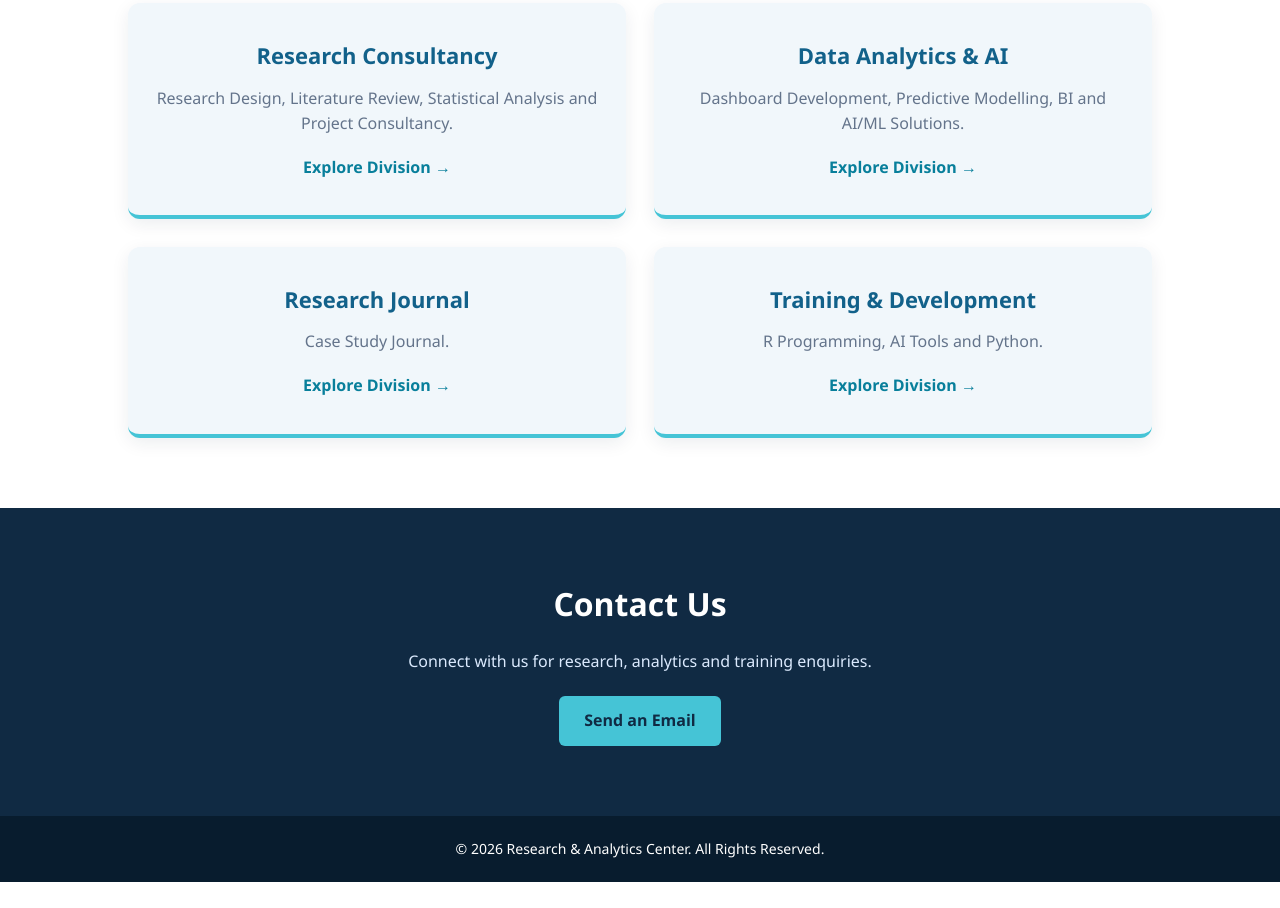
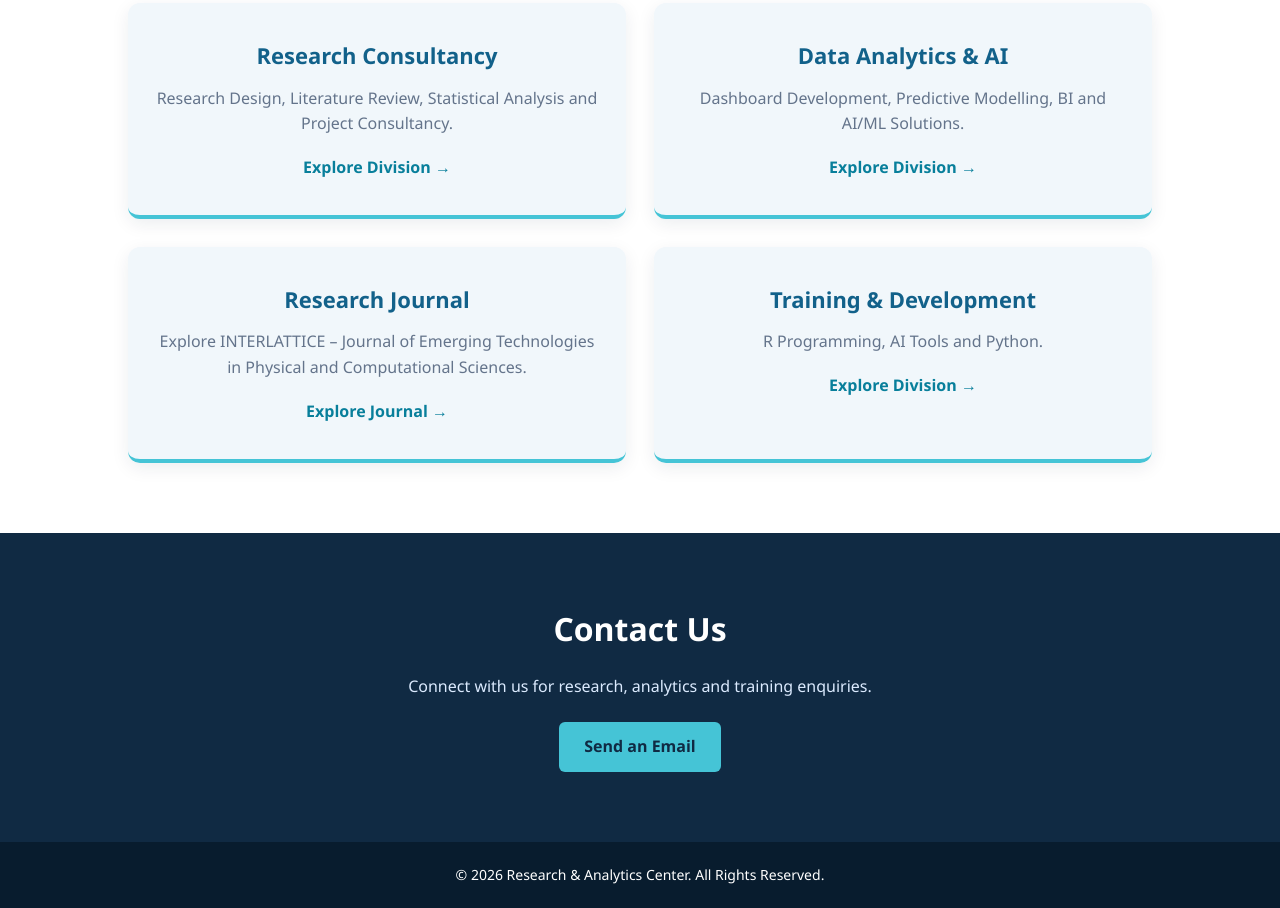
Before and after one commit to ojtwebsitemanagement-prog/research-analytics-website, a plain HTML site: page index.html in a window 1280 px wide. Shown: the part 1064-1972 px from the top of the page. Before the commit the page ends 1946 px from the top, so only its background shows below. Drawn offline with Linux system fonts and the light colour scheme.

Commit message:
Updated Index Service Page

```diff
--- a/index.html
+++ b/index.html
@@ -64,11 +64,16 @@
             <span class="learn-more">Explore Division →</span>
         </a>
 
-        <a href="research-journal.html" class="service-card">
-            <h3>Research Journal</h3>
-            <p>Case Study Journal.</p>
-            <span class="learn-more">Explore Division →</span>
+
+        <a href="https://anupama-j.github.io/interlattice/index.html"
+        target="_blank"
+        rel="noopener noreferrer"
+        class="service-card">
+        <h3>Research Journal</h3>
+        <p>Explore INTERLATTICE – Journal of Emerging Technologies in Physical and Computational Sciences.</p>
+        <span class="learn-more">Explore Journal →</span>
         </a>
+
 
         <a href="training-development.html" class="service-card">
             <h3>Training & Development</h3>
```
